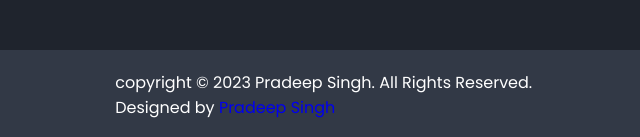
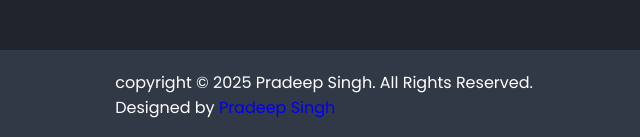
Before and after one commit to Pradeep1907/Portfolio, a plain HTML site: page index.html in a window 1280 px wide. Shown: the part 4050-4187 px from the top of the page, 0-640 px from the left. Drawn offline with nearby package versions, Linux system fonts and the light colour scheme.

Commit message:
index.html

```diff
--- a/index.html
+++ b/index.html
@@ -174,7 +174,7 @@
             <!-- Footer Section Design -->
             <footer class="footer">
                 <div class="footer-text">
-                    <p>copyright &copy; 2023 Pradeep Singh. All Rights Reserved.</p>
+                    <p>copyright &copy; 2025 Pradeep Singh. All Rights Reserved.</p>
                     <p>Designed by <a href="#">Pradeep Singh</a></p>
                 </div>
                 <div class="footer-iconTop">
```
